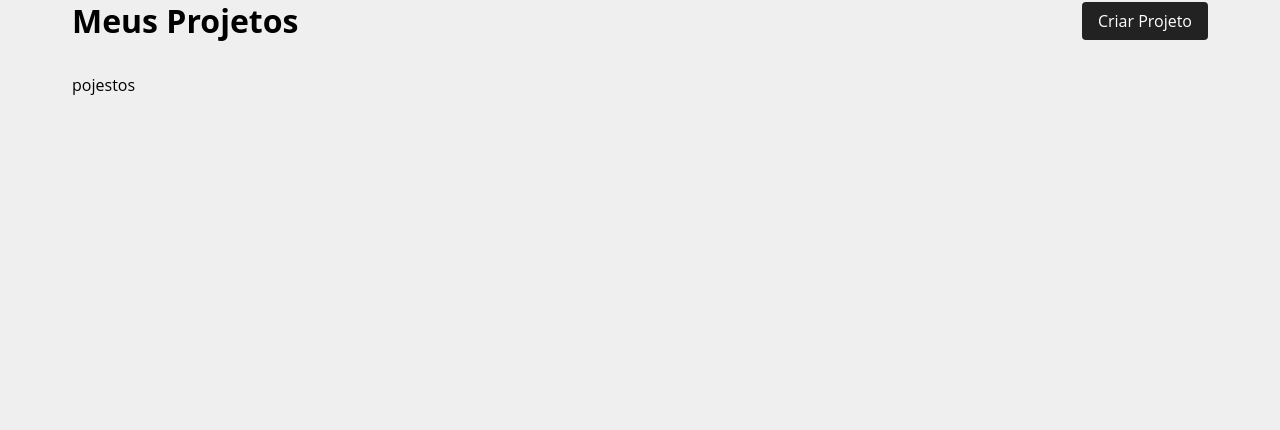
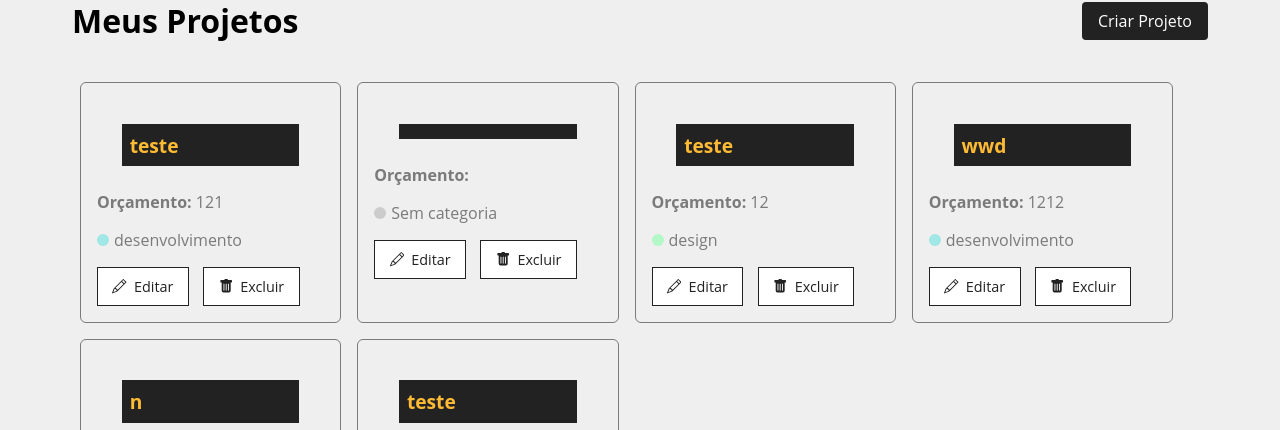
Before and after one commit to LeonardoEnnes/db-estudos, a React (Create React App) app: page /projects in a window 1280 px wide. Shown: the part 370-800 px from the top of the page. Built offline with nearby package versions, Linux system fonts and the light colour scheme; data requests are answered from the project's data file.

Commit message:
resgatando dados do banco

```diff
--- a/src/components/pages/projects.js
+++ b/src/components/pages/projects.js
@@ -3,8 +3,13 @@ import {useLocation} from 'react-router-dom'; // será usado para acessar a mens
 import styles from './Projects.module.css';
 import Container from '../layout/Container';
 import LinkButton from '../layout/LinkButton';
+import ProjectCard from '../project/ProjectCard';
+import { useState, useEffect } from 'react';
 
 function Projects(params) {
+
+    const [projects, setProjects] = useState([]); // estado para armazenar os projetos
+
     // acessando a mensagem passada pelo navigate
     const location = useLocation();
     let message = '';
@@ -13,6 +18,20 @@ function Projects(params) {
         message = location.state.message;
     }
 
+    useEffect(() => {
+        // fetch para buscar os projetos no backend
+        fetch('http://localhost:5000/projetos', {
+            method: 'GET',
+            headers: {
+                'Content-Type': 'application/json'
+            }
+        })
+        .then(resp => resp.json())
+        .then(data => {
+            setProjects(data);
+        })
+        .catch(err => console.log(err));
+    }, []); // o array vazio garante que o useEffect seja executado apenas uma vez, quando o componente for montado
 
     return (
         <div className={styles.project_container}>
@@ -22,7 +41,16 @@ function Projects(params) {
             </div>
                 {message && <Message type="success" msg={message}/>}
                 <Container customClass="start">
-                    <p>pojestos</p>
+
+                    {projects.length > 0 && projects.map((project) => (
+                        <ProjectCard
+                            id={project.id}
+                            name={project.name}
+                            budget={project.budget}
+                            category={project.category}
+                        />
+                    ))}
+
                 </Container>
         </div>
     );
--- /dev/null
+++ b/src/components/project/ProjectCard.js
@@ -0,0 +1,27 @@
+import style from './styles/ProjectCard.module.css';
+import {BsPencil, BsFillTrashFill } from 'react-icons/bs';
+import { Link } from 'react-router-dom';
+
+function ProjectCard({ id, name, budget, category, handleRemove }) {
+    return (
+        <div className={style.project_card}>
+            <h4>{name}</h4>
+            <p><span>Orçamento:</span> {budget}</p>
+            <p className={style.category_text}>
+                <span className={style[category?.name?.toLowerCase().replace(/\s+/g, '_') || 'default']}></span>
+                {category ? category.name : 'Sem categoria'}
+            </p>
+
+            <div className={style.project_card_actions}>
+                <Link to={`/edit/${id}`} className={style.project_card_action}>
+                    <BsPencil /> Editar
+                </Link>
+                <button onClick={() => handleRemove(id)}>
+                    <BsFillTrashFill /> Excluir
+                </button>
+            </div>
+        </div>
+    );
+}
+
+export default ProjectCard;
--- /dev/null
+++ b/src/components/project/styles/ProjectCard.module.css
@@ -0,0 +1,87 @@
+.project_card {
+    padding: 1rem;
+    border: 1px solid #7a7a7a;
+    border-radius: 6px;
+    width: 23%;
+    margin: 0.5rem;
+}
+
+.project_card h4 {
+    background-color: #222;
+    color: #ffbb33;
+    padding: 0.4em;
+    margin: 1.3em;
+    font-size: 1.2em;
+}
+
+.project_card p {
+    color: #7a7a7a;
+    margin-bottom: 1em;
+}
+
+.project_card span {
+    font-weight: bold;
+}
+
+.category_text {
+    display: flex;
+    align-items: center;
+
+}
+
+.category_text span {
+    display: block;
+    width: 12px;
+    height: 12px;
+    border-radius: 50%;
+    background-color: #ccc;
+    margin-right: 5px;
+
+}
+
+.category_text .infra {
+    background-color: #ffaebc;
+}
+
+.category_text .desenvolvimento {
+    background-color: #a0e7e5;
+}
+
+.category_text .design {
+    background-color: #b4f8c8;
+}
+
+.category_text .planejamento {
+    background-color: #fbe7e6;
+}
+
+.project_card_actions {
+    margin-top: 1em;
+    display: flex;
+    align-items: center;
+}
+
+.project_card_actions a, .project_card_actions button {
+    text-decoration: none;
+    border: 1px solid #222;
+    align-items: center;
+    justify-content: center;
+    transition: 0.5s ;
+    background-color: #fff;
+    display: flex;
+    color: #222;
+    font-size: 0.9em;
+    padding: 0.6em 1em;
+    cursor: pointer;
+    margin-right: 1em;
+
+}
+
+.project_card_actions svg {
+    margin-right: 0.5em;
+}
+
+.project_card_actions a:hover, .project_card_actions button:hover {
+    background-color: #222;
+    color: #ffbb33;
+}
```
